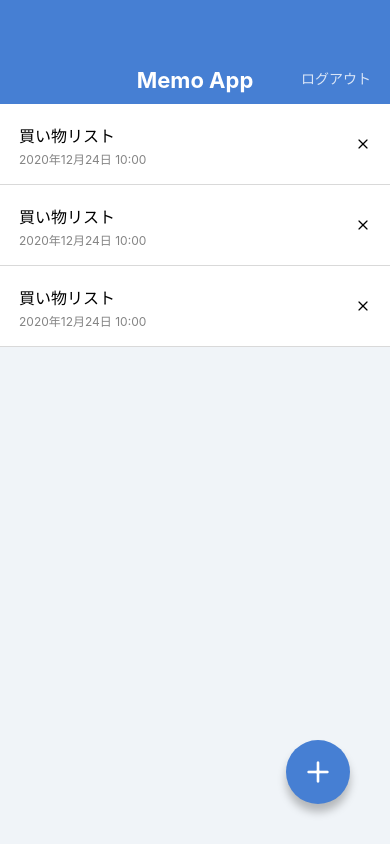
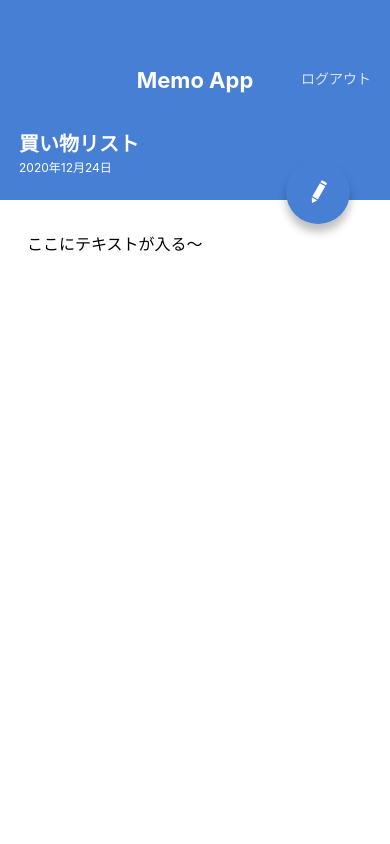
Before and after one commit to sugar-cat7/Memoapp, a React Native app: screen /MemoList in a window 390 px wide. Built offline with nearby package versions, Linux system fonts and the light colour scheme.

Commit message:
change custom icon

```diff
--- a/App.jsx
+++ b/App.jsx
@@ -4,7 +4,7 @@ import MemoListScreen from './src/screens/MemoListScreen';
 
 export default function App() {
   return (
-    <MemoListScreen />
-    // <MemoDetailScreen />
+    // <MemoListScreen />
+    <MemoDetailScreen />
   );
 }
--- a/package.json
+++ b/package.json
@@ -9,7 +9,9 @@
   },
   "dependencies": {
     "@expo/vector-icons": "^12.0.5",
+    "@use-expo/font": "^2.0.0",
     "expo": "~42.0.0",
+    "expo-font": "^9.2.1",
     "expo-status-bar": "~1.0.4",
     "prop-types": "^15.7.2",
     "react": "16.13.1",
--- a/src/components/CircleButoon.jsx
+++ b/src/components/CircleButoon.jsx
@@ -1,13 +1,14 @@
 import React from 'react';
 import { StyleSheet, View } from 'react-native';
 import { shape, string } from 'prop-types';
-import { Feather } from '@expo/vector-icons';
+
+import Icon from './Icon';
 
 const CircleButoon = (props) => {
   const { style, name } = props;
   return (
     <View style={[styles.circleButton, style]}>
-      <Feather name={name} size={32} color="white" />
+      <Icon name={name} size={40} color="white" />
     </View>
   );
 };
--- /dev/null
+++ b/src/components/Icon.jsx
@@ -0,0 +1,28 @@
+import React from 'react';
+import { createIconSetFromIcoMoon } from '@expo/vector-icons';
+import { useFonts } from 'expo-font';
+import { number, string } from 'prop-types';
+import icomoon from '../../assets/fonts/icomoon.ttf';
+import selection from '../../assets/fonts/selection.json';
+
+const Icon = (props) => {
+  const [fontLoaded] = useFonts({ icomoon });
+  const { name, size, color } = props;
+  const CustomIcon = createIconSetFromIcoMoon(selection);
+  if (!fontLoaded) {
+    return null;
+  }
+  return <CustomIcon name={name} size={size} color={color} />;
+};
+
+Icon.propTypes = {
+  name: string.isRequired,
+  size: number,
+  color: string,
+};
+Icon.defaultProps = {
+  size: 24,
+  color: '#000000',
+};
+
+export default Icon;
--- a/src/components/MemoList.jsx
+++ b/src/components/MemoList.jsx
@@ -1,6 +1,6 @@
-import { Feather } from '@expo/vector-icons';
 import React from 'react';
 import { StyleSheet, Text, View } from 'react-native';
+import Icon from './Icon';
 
 const MemoList = () => (
   <View>
@@ -10,7 +10,7 @@ const MemoList = () => (
         <Text style={styles.memoListItemDate}>2020年12月24日 10:00</Text>
       </View>
       <View>
-        <Feather name="x" size={16} />
+        <Icon name="delete" size={24} color="#B0B0B0" />
       </View>
     </View>
     <View style={styles.memoListItem}>
@@ -19,7 +19,7 @@ const MemoList = () => (
         <Text style={styles.memoListItemDate}>2020年12月24日 10:00</Text>
       </View>
       <View>
-        <Feather name="x" size={16} />
+        <Icon name="delete" size={24} color="#B0B0B0" />
       </View>
     </View>
     <View style={styles.memoListItem}>
@@ -28,7 +28,7 @@ const MemoList = () => (
         <Text style={styles.memoListItemDate}>2020年12月24日 10:00</Text>
       </View>
       <View>
-        <Feather name="x" size={16} />
+        <Icon name="delete" size={24} color="#B0B0B0" />
       </View>
     </View>
   </View>
--- a/src/screens/MemoDetailScreen.jsx
+++ b/src/screens/MemoDetailScreen.jsx
@@ -13,7 +13,7 @@ const MemoDetailScreen = () => (
     <ScrollView style={styles.memoView}>
       <Text style={styles.memoText}>ここにテキストが入る〜</Text>
     </ScrollView>
-    <CircleButoon style={{ top: 160, bottom: 'auto' }} name="edit-2" />
+    <CircleButoon style={{ top: 160, bottom: 'auto' }} name="pencil" />
   </View>
 );
 
```
Also changed, not shown: assets/fonts/selection.json (added, +1 -0 lines), assets/fonts/icomoon.ttf (added), 1 other file (tests, documents, lock files or other folders).
